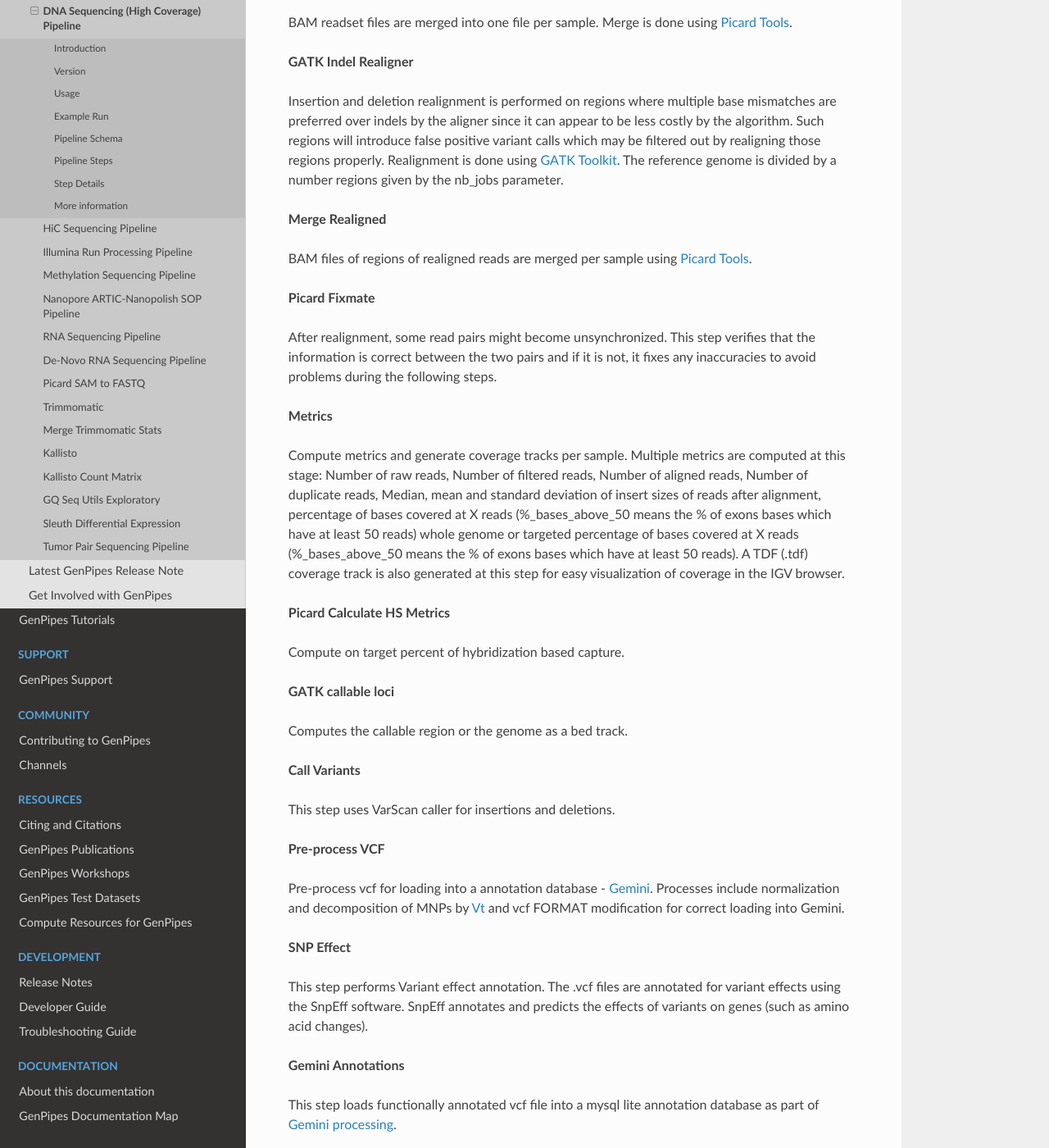
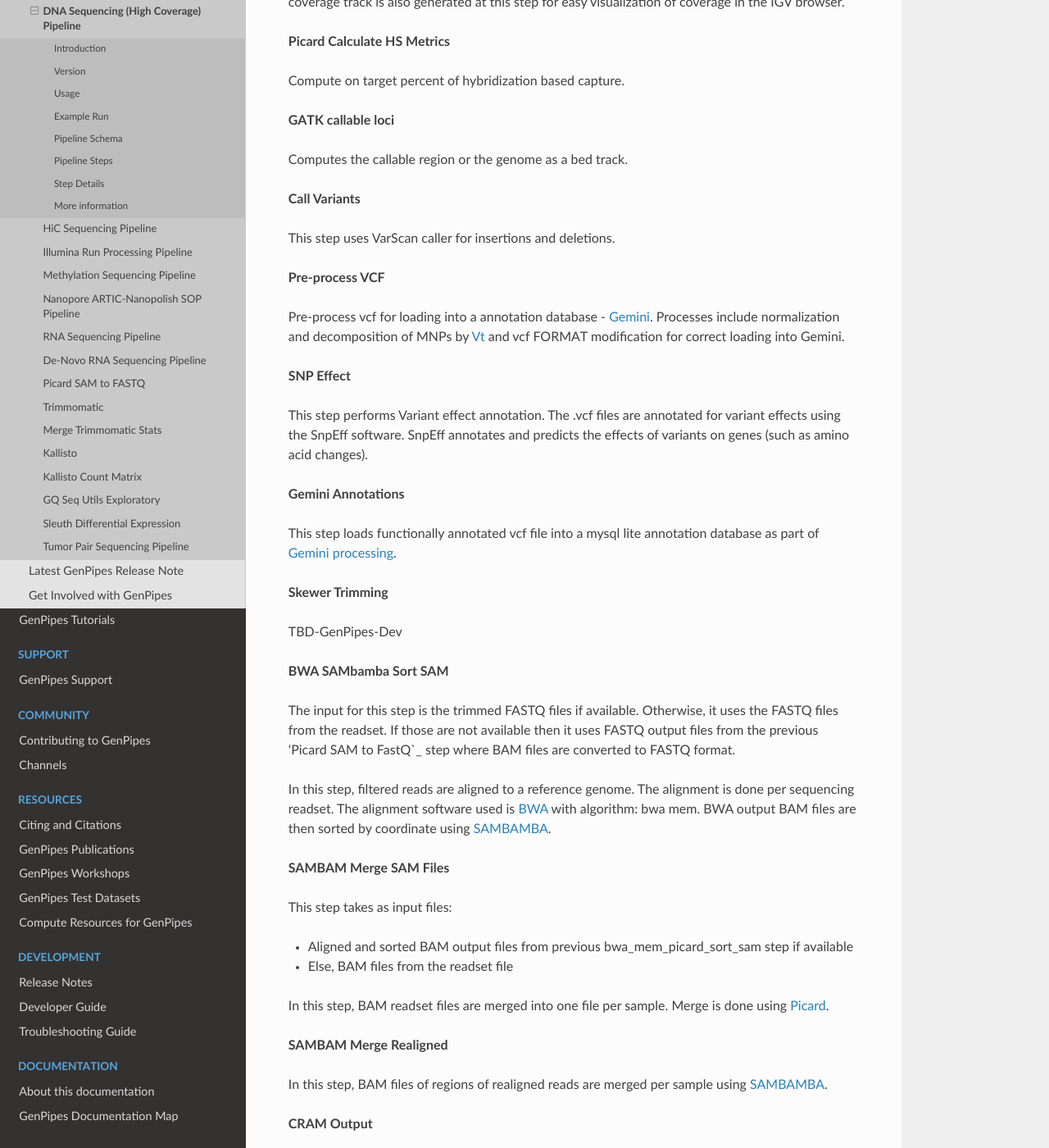
Before and after one commit to c3g/GenPipes_Docs, a Sphinx documentation site: the page built from docs/source/user_guide/pipelines/gp_dnaseq_highcov.rst, in a window 1280 px wide and 1400 px high, scrolled down 5192 px. Shown: the whole window at 82% size. Built offline with Sphinx 7.4.7 and the Read the Docs theme 2.0.0, drawn with Linux system fonts in a browser that asks for light colours; formulas are drawn with MathJax 3; the version number could not be read and is left out; some of the changed text lies outside the part shown.

Commit message:
Fixes #119 Highcov pipeline steps updated, common ones in a separate file (dnaseq)

```diff
--- a/docs/source/user_guide/pipelines/gp_dnaseq_highcov.rst
+++ b/docs/source/user_guide/pipelines/gp_dnaseq_highcov.rst
@@ -135,33 +135,31 @@
 +====+==============================================+
 | 1. | |picard_sam_to_fastq|                        |
 +----+----------------------------------------------+
-| 2. | |trimmomatic|                                |
+| 2. | |skewer_trimming|                            |
 +----+----------------------------------------------+
-| 3. | |merge_trimmomatic_stats|                    |
+| 3. | |bwa_mem_sambamba_sort_sam|                  |
 +----+----------------------------------------------+
-| 4. | |bwa_mem_picard_sort_sam|                    |
+| 4. | |sambamba_merge|                             |
 +----+----------------------------------------------+
-| 5. | |picard_merge_sam_files|                     |
+| 5. | |gatk_indel_realigner|                       |
 +----+----------------------------------------------+
-| 6. | |gatk_indel_realigner|                       |
+| 6. | |sambamba_merge_realigned|                   |
 +----+----------------------------------------------+
-| 7. | |merge_realigned|                            |
+| 7. | |picard_fixmate|                             |
 +----+----------------------------------------------+
-| 8. | |picard_fixmate|                             |
+| 8. | |metrics|                                    |
 +----+----------------------------------------------+
-| 9. | |metrics|                                    |
+| 9. | |picard_calculate_hs_metrics|                |
 +----+----------------------------------------------+
-| 10.| |picard_calculate_hs_metrics|                |
+| 10 | |gatk_callable_loci|                         |
 +----+----------------------------------------------+
-| 11.| |gatk_callable_loci|                         |
+| 11.| |call_variants|                              |
 +----+----------------------------------------------+
-| 12.| |call_variants|                              |
+| 12.| |pre-process_vcf|                            |
 +----+----------------------------------------------+
-| 13.| |pre-process_vcf|                            |
+| 13.| |snp_effect|                                 |
 +----+----------------------------------------------+
-| 14.| |snp_effect|                                 |
-+----+----------------------------------------------+
-| 15.| |gemini_annotations|                         |
+| 14.| |gemini_annotations|                         |
 +----+----------------------------------------------+
 | 15.| |cram_output|                                |
 +----+----------------------------------------------+
@@ -199,5 +192,9 @@
 .. |pre-process_vcf| replace:: `Pre-process VCF`_
 .. |snp_effect| replace:: `SNP Effect`_
 .. |gemini_annotations| replace:: `Gemini Annotations`_
+.. |skewer_trimming| replace:: `Skewer Trimming`_
+.. |bwa_mem_sambamba_sort_sam| replace:: `BWA SAMbamba Sort SAM`_
+.. |sambamba_merge| replace:: `SAMBAM Merge SAM Files`_
+.. |sambamba_merge_realigned| replace:: `SAMBAM Merge Realigned`_
 
 .. include:: repl_cram_op.inc
--- /dev/null
+++ b/docs/source/user_guide/pipelines/steps_dnaseq_common.inc
@@ -0,0 +1,34 @@
+.. _Skewer Trimming:
+
+**Skewer Trimming**
+
+TBD-GenPipes-Dev
+
+.. _BWA SAMbamba Sort SAM:
+
+**BWA SAMbamba Sort SAM**
+
+The input for this step is the trimmed FASTQ files if available. Otherwise, it uses the FASTQ files from the readset. If those are not available then it uses FASTQ output files from the previous 'Picard SAM to FastQ`_ step where BAM files are converted to FASTQ format.
+
+In this step, filtered reads are aligned to a reference genome. The alignment is done per sequencing readset. The alignment software used is `BWA`_ with algorithm: bwa mem. BWA output BAM files are then sorted by coordinate using `SAMBAMBA`_.
+
+.. _SAMBAM Merge SAM Files:
+
+**SAMBAM Merge SAM Files**
+
+This step takes as input files:
+
+* Aligned and sorted BAM output files from previous bwa_mem_picard_sort_sam step if available
+* Else, BAM files from the readset file
+
+In this step, BAM readset files are merged into one file per sample. Merge is done using `Picard`_.
+
+.. _SAMBAM Merge Realigned:
+
+**SAMBAM Merge Realigned**
+
+In this step, BAM files of regions of realigned reads are merged per sample using `SAMBAMBA`_.
+
+.. _BWA: http://bio-bwa.sourceforge.net
+.. _SAMBAMBA: http://lomereiter.github.io/sambamba/index.html
+.. _Picard: http://broadinstitute.github.io/picard/
--- a/docs/source/user_guide/pipelines/steps_dnaseq_highcov.inc
+++ b/docs/source/user_guide/pipelines/steps_dnaseq_highcov.inc
@@ -32,40 +32,11 @@
 
 The trim statistics per readset are merged at this step.
 
-.. _BWA Mem Picard Sort SAM:
-
-**BWA Mem Picard Sort SAM**
-
-This step takes as input files:
-
-- Trimmed FASTQ files if available
-- Else, FASTQ files from the readset file if available
-- Else, FASTQ output files from previous picard_sam_to_fastq conversion of BAM files
-
-The filtered reads are aligned to a reference genome. The alignment is done per sequencing readset. The alignment software used is `BWA with algorithm: bwa mem <http://bio-bwa.sourceforge.net/>`_. BWA output BAM files are then sorted by coordinate using `Picard Tools <http://broadinstitute.github.io/picard/>`_.
-
-.. _Picard Merge SAM Files:
-
-**Picard Merge SAM Files**
-
-This step takes as input files:
-
-- Aligned and sorted BAM output files from previous bwa_mem_picard_sort_sam step if available
-- Else, BAM files from the readset file
-
-BAM readset files are merged into one file per sample. Merge is done using `Picard Tools <http://broadinstitute.github.io/picard/>`_.
-
 .. _GATK Indel Realigner:
 
 **GATK Indel Realigner**
 
 Insertion and deletion realignment is performed on regions where multiple base mismatches are preferred over indels by the aligner since it can appear to be less costly by the algorithm. Such regions will introduce false positive variant calls which may be filtered out by realigning those regions properly. Realignment is done using `GATK Toolkit <https://gatk.broadinstitute.org/hc/en-us>`_. The reference genome is divided by a number regions given by the nb_jobs parameter.
-
-.. _Merge Realigned:
-
-**Merge Realigned**
-
-BAM files of regions of realigned reads are merged per sample using `Picard Tools <http://broadinstitute.github.io/picard/>`_.
 
 .. _Picard Fixmate:
 
```
Also changed, not shown: other parts of docs/source/user_guide/pipelines/gp_dnaseq_highcov.rst (+0 -5 lines), other parts of docs/source/user_guide/pipelines/steps_dnaseq_highcov.inc (+1 -0 lines), docs/source/user_guide/pipelines/steps_dnaseq.inc (+1 -34 lines).
